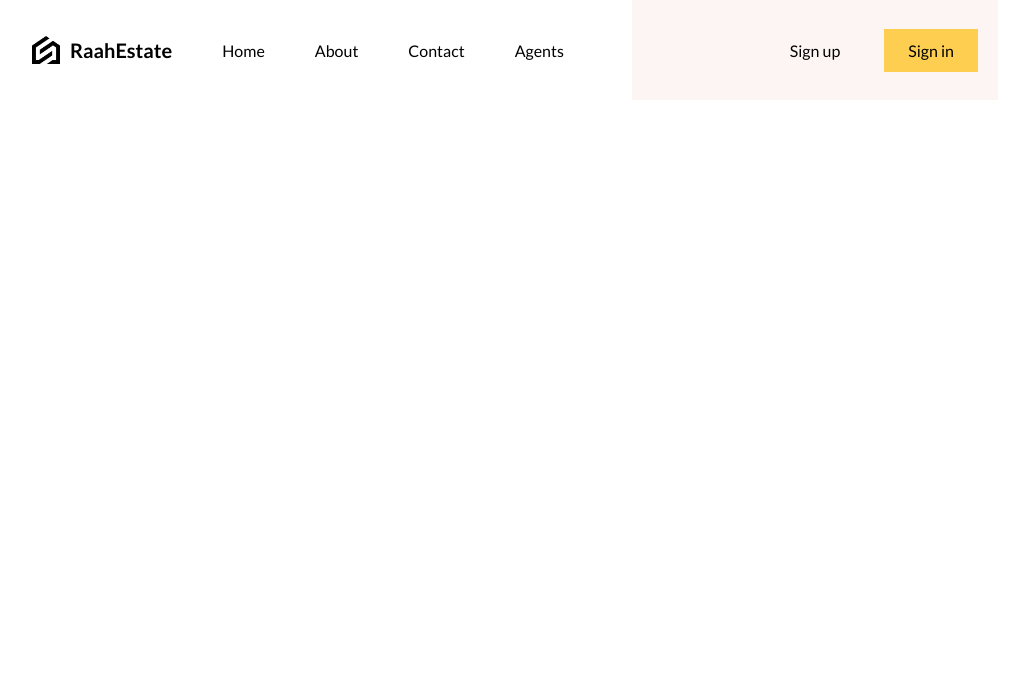
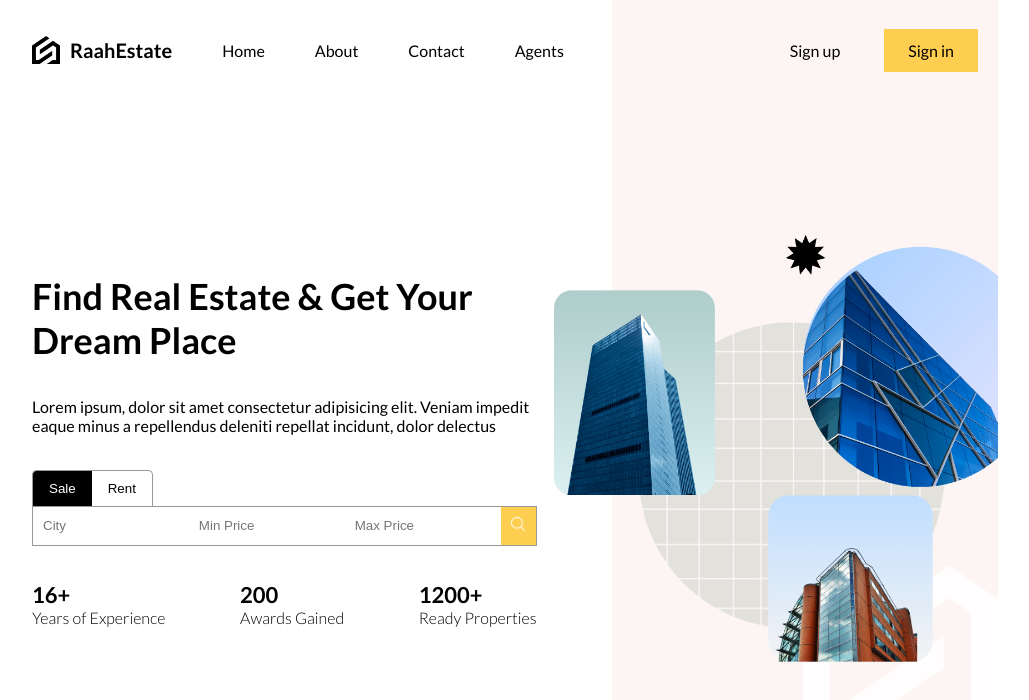
Before and after one commit to n-jabes/Raah-Estate, a React (Vite) app: page /1 in a window 1280 px wide. Shown: the top 700 px of the page, without its empty margins (125-1154 px from the left). Built offline with nearby package versions, Linux system fonts and the light colour scheme.

Commit message:
added home page

```diff
--- a/src/App.jsx
+++ b/src/App.jsx
@@ -1,9 +1,15 @@
 import Navbar from './components/navbar/Navbar';
 import './layout.scss';
+import HomePage from './routes/homePage/HomePage';
 function App() {
   return (
     <div className="layout">
-      <Navbar />
+      <div className="navbar">
+        <Navbar />
+      </div>
+      <div className="content">
+        <HomePage />
+      </div>
     </div>
   );
 }
--- a/src/components/navbar/navbar.scss
+++ b/src/components/navbar/navbar.scss
@@ -21,7 +21,7 @@ nav {
     flex: 3;
     display: flex;
     align-items: center;
-    gap: 50px;margin-right: 50px;
+    gap: 50px;
 
     .logo {
       font-size: 20px;
--- /dev/null
+++ b/src/components/searchBar/SearchBar.jsx
@@ -0,0 +1,50 @@
+import { useState } from 'react';
+import './searchBar.scss';
+
+const types = ["sale", "rent"];
+
+function SearchBar() {
+  const [query, setQuery] = useState({
+    type: 'sale',
+    location: '',
+    minPrice: 0,
+    maxPrice: 0,
+  });
+
+  const switchType = (val) => {
+    setQuery((prev)=>({...prev, type: val}))
+  }
+
+  return (
+    <div className="searchBar">
+      <div className="type">
+        {types.map((type) => (
+            <button onClick={()=>switchType(type)} className={query.type==type? 'active': ''}>{type}</button>
+        ))}
+
+      </div>
+      <form action="#">
+        <input type="text" name="location" placeholder="City" />
+        <input
+          type="number"
+          name="minPrice"
+          min={0}
+          max={5000000000}
+          placeholder="Min Price"
+        />
+        <input
+          type="number"
+          name="maxPrice"
+          min={0}
+          max={5000000000}
+          placeholder="Max Price"
+        />
+        <button type="submit">
+          <img src="/search.png" alt="" />
+        </button>
+      </form>
+    </div>
+  );
+}
+
+export default SearchBar;
--- /dev/null
+++ b/src/components/searchBar/searchBar.scss
@@ -0,0 +1,95 @@
+@import '../../responsive.scss';
+
+.searchBar {
+  .type {
+    button {
+      padding: 10px 16px;
+      border: 1px solid #999;
+      cursor: pointer;
+      text-transform: capitalize;
+      background-color: transparent;
+      border-bottom: none;
+
+      &.active {
+        background: #000;
+        color: #fff;
+      }
+
+      &:first-child {
+        border-top-left-radius: 5px;
+        border-right: none;
+      }
+
+      &:last-child {
+        border-top-right-radius: 5px;
+        border-left: none;
+      }
+    }
+  }
+
+  form {
+    display: flex;
+    justify-content: space-between;
+    border: 1px solid #999;
+    height: 40px;
+
+    @include xs {
+      flex-direction: column;
+      height: 100%;
+      border: none;
+    }
+
+    input {
+      padding: 0 10px;
+      width: 140px;
+      border: none;
+      outline: none;
+
+      @include md {
+        padding: 0 5px;
+
+        &:nth-child(2),
+        &:nth-child(3) {
+          width: 130px;
+        }
+      }
+
+      @include xs {
+        width: auto;
+        padding: 12px;
+        border: 1px solid #999;
+
+        &:nth-child(2),
+        &:nth-child(3) {
+          width: auto;
+        }
+      }
+    }
+
+    button {
+      width: 35px;
+      background: #fece51;
+      border: none;
+      cursor: pointer;
+
+      img {
+        width: 14px;
+        height: 14px;
+
+        @include sm {
+          height: 20px;
+          width: 20px;
+        }
+      }
+
+      @include md {
+        padding: 12px;
+      }
+
+      @include sm {
+        width: 20%;
+        padding: 8px;
+      }
+    }
+  }
+}
--- a/src/layout.scss
+++ b/src/layout.scss
@@ -5,19 +5,25 @@
   height: 100vh;
   margin: 0 auto;
   padding: 0 29px;
+  display: flex;
+  flex-direction: column;
 
   @include lg {
-    background-color: rgb(247, 210, 196);
-    max-width: 900px;
+    // background-color: rgb(247, 210, 196);
+    max-width: 1024px;
   }
 
   @include md {
-    background-color: rgb(186, 203, 234);
-    max-width: 700px;
+    // background-color: rgb(186, 203, 234);
+    max-width: 768px;
   }
 
   @include sm {
-    background-color: rgb(239, 200, 200);
-    max-width: 520px;
+    // background-color: rgb(239, 200, 200);
+    max-width: 640px;
+  }
+
+  .content{
+    flex: 1;
   }
 }
--- a/src/responsive.scss
+++ b/src/responsive.scss
@@ -1,3 +1,9 @@
+@mixin xs{
+  @media(max-width: 550px){
+    @content;
+  }
+}
+
 @mixin sm {
   @media (max-width: 650px) {
     @content;
--- /dev/null
+++ b/src/routes/homePage/HomePage.jsx
@@ -0,0 +1,41 @@
+import './homePage.scss';
+import SearchBar from '../../components/searchBar/SearchBar';
+function HomePage() {
+  return (
+    <div className="homePage">
+      <div className="textContainer">
+        <div className="wrapper">
+          <h1 className="title">Find Real Estate & Get Your Dream Place</h1>
+          <p>
+            Lorem ipsum, dolor sit amet consectetur adipisicing elit. Veniam
+            impedit eaque minus a repellendus deleniti repellat incidunt, dolor
+            delectus
+          </p>
+
+          <SearchBar />
+
+          <div className="boxes">
+            <div className="box">
+              <h1>16+</h1>
+              <h2>Years of Experience</h2>
+            </div>
+            <div className="box">
+              <h1>200</h1>
+              <h2>Awards Gained</h2>
+            </div>
+            <div className="box">
+              <h1>1200+</h1>
+              <h2>Ready Properties</h2>
+            </div>
+          </div>
+        </div>
+      </div>
+
+      <div className="imgContainer">
+        <img src="/bg.png" alt="" />
+      </div>
+    </div>
+  );
+}
+
+export default HomePage;
--- /dev/null
+++ b/src/routes/homePage/homePage.scss
@@ -0,0 +1,72 @@
+@import '../../responsive.scss';
+
+.homePage {
+  display: flex;
+  height: 100%;
+
+  .textContainer {
+    flex: 3;
+
+    .wrapper {
+      padding-right: 75px;
+      height: 100%;
+      display: flex;
+      flex-direction: column;
+      justify-content: center;
+      gap: 35px;
+
+      @include md {
+        padding: 0;
+      }
+
+      @include sm{
+        justify-content: flex-start;
+      }
+
+      .title {
+        font-size: 36px;
+
+        @include md {
+          font-size: 26px;
+        }
+      }
+
+      .boxes {
+        display: flex;
+        align-items: center;
+        justify-content: space-between;
+
+        @include xs {
+          display: none;
+        }
+
+        h1 {
+          font-size: 22px;
+        }
+
+        h2 {
+          font-size: 16px;
+          font-weight: 300;
+        }
+      }
+    }
+  }
+
+  .imgContainer {
+    flex: 2;
+    background: #fcf5f3;
+    position: relative;
+    display: flex;
+    align-items: center;
+
+    @include md {
+      display: none;
+    }
+
+    img {
+      width: 115%;
+      position: absolute;
+      right: 0;
+    }
+  }
+}
```
